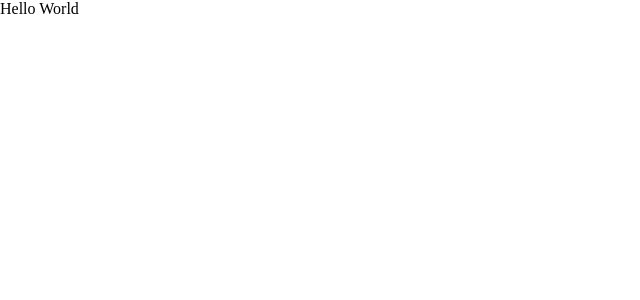
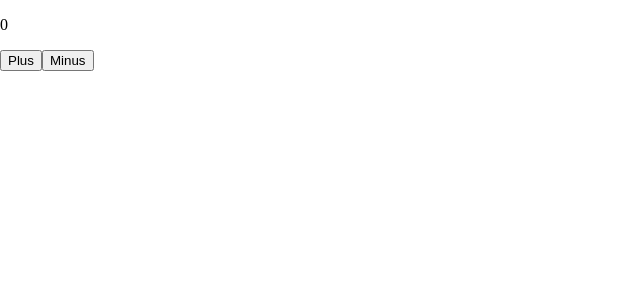
Before and after one commit to k0102575/ideal-world-cup-k, a React (Create React App) app: page / in a window 1280 px wide. Shown: the top 300 px of the page, without its empty margins (0-640 px from the left). Built offline with nearby package versions, Linux system fonts and the light colour scheme.

Commit message:
redux, react-redux, redux-thunk apply

```diff
--- a/package.json
+++ b/package.json
@@ -8,7 +8,10 @@
     "@testing-library/user-event": "^7.2.1",
     "react": "^16.13.1",
     "react-dom": "^16.13.1",
-    "react-scripts": "3.4.1"
+    "react-redux": "^7.2.0",
+    "react-scripts": "3.4.1",
+    "redux": "^4.0.5",
+    "redux-thunk": "^2.3.0"
   },
   "scripts": {
     "start": "react-scripts start",
--- /dev/null
+++ b/src/App.js
@@ -0,0 +1,20 @@
+import React from 'react';
+import GlobalStyle from 'style/GlobalStyle';
+
+// Redux
+import { Provider as ReduxProvider } from 'react-redux';
+import store from './redux/store';
+
+// Component
+import Count from 'component/Count';
+
+function App() {
+  return (
+    <ReduxProvider store={store}>
+      <GlobalStyle />
+      <Count />
+    </ReduxProvider>
+  );
+}
+
+export default App;
--- a/src/component/App.js
+++ /dev/null
@@ -1,13 +0,0 @@
-import React from 'react';
-import GlobalStyle from 'style/GlobalStyle';
-
-function App() {
-  return (
-    <div className="App">
-      <GlobalStyle />
-      Hello World
-    </div>
-  );
-}
-
-export default App;
--- /dev/null
+++ b/src/component/Count.js
@@ -0,0 +1,38 @@
+import React, { useEffect } from 'react';
+import { useSelector, useDispatch } from 'react-redux';
+
+import { plusAction, minusAction } from 'redux/actions/testActions';
+
+function Count() {
+  const count = useSelector((state) => {
+    return state.test.count;
+  });
+
+  const dispatch = useDispatch();
+
+  useEffect(() => {
+    console.log(count);
+  }, [count]);
+
+  return (
+    <div>
+      <p>{count}</p>
+      <button
+        onClick={() => {
+          dispatch(plusAction());
+        }}
+      >
+        Plus
+      </button>
+      <button
+        onClick={() => {
+          dispatch(minusAction());
+        }}
+      >
+        Minus
+      </button>
+    </div>
+  );
+}
+
+export default Count;
--- a/src/index.js
+++ b/src/index.js
@@ -1,5 +1,5 @@
 import React from 'react';
 import ReactDOM from 'react-dom';
-import App from 'component/App';
+import App from 'App';
 
 ReactDOM.render(<App />, document.getElementById('root'));
--- /dev/null
+++ b/src/redux/actions/testActions.js
@@ -0,0 +1,9 @@
+import { PLUS, MINUS } from 'redux/type';
+
+export const plusAction = () => (dispatch) => {
+  dispatch({ type: PLUS });
+};
+
+export const minusAction = () => (dispatch) => {
+  dispatch({ type: MINUS });
+};
--- /dev/null
+++ b/src/redux/reducer/index.js
@@ -0,0 +1,4 @@
+import { combineReducers } from 'redux';
+import testReducer from 'redux/reducer/testReducer';
+
+export default combineReducers({ test: testReducer });
--- /dev/null
+++ b/src/redux/reducer/testReducer.js
@@ -0,0 +1,20 @@
+import { PLUS, MINUS } from 'redux/type';
+const initialState = {
+  count: 0,
+};
+export default function (state = initialState, action) {
+  switch (action.type) {
+    case PLUS:
+      return {
+        ...state,
+        count: state.count + 1,
+      };
+    case MINUS:
+      return {
+        ...state,
+        count: state.count - 1,
+      };
+    default:
+      return state;
+  }
+}
--- /dev/null
+++ b/src/redux/store.js
@@ -0,0 +1,10 @@
+import { createStore, applyMiddleware, compose } from 'redux';
+import thunk from 'redux-thunk';
+import rootReducer from 'redux/reducer';
+
+const initialState = {};
+
+const middleware = [thunk];
+
+const store = createStore(rootReducer, initialState, compose(applyMiddleware(...middleware), window.__REDUX_DEVTOOLS_EXTENSION__ && window.__REDUX_DEVTOOLS_EXTENSION__()));
+export default store;
--- /dev/null
+++ b/src/redux/type/index.js
@@ -0,0 +1,2 @@
+export const PLUS = 'PLUS';
+export const MINUS = 'MINUS';
```
Also changed, not shown: 1 other file (tests, documents, lock files or other folders).
